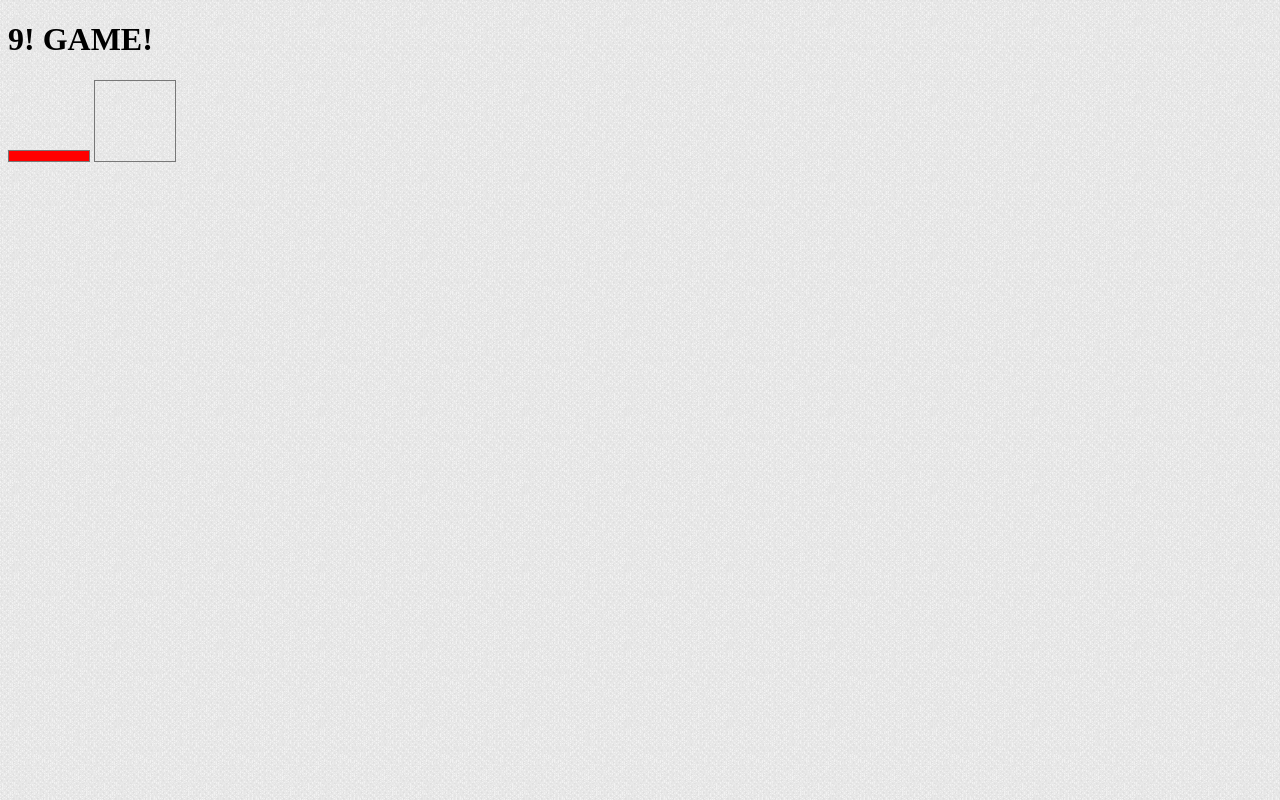
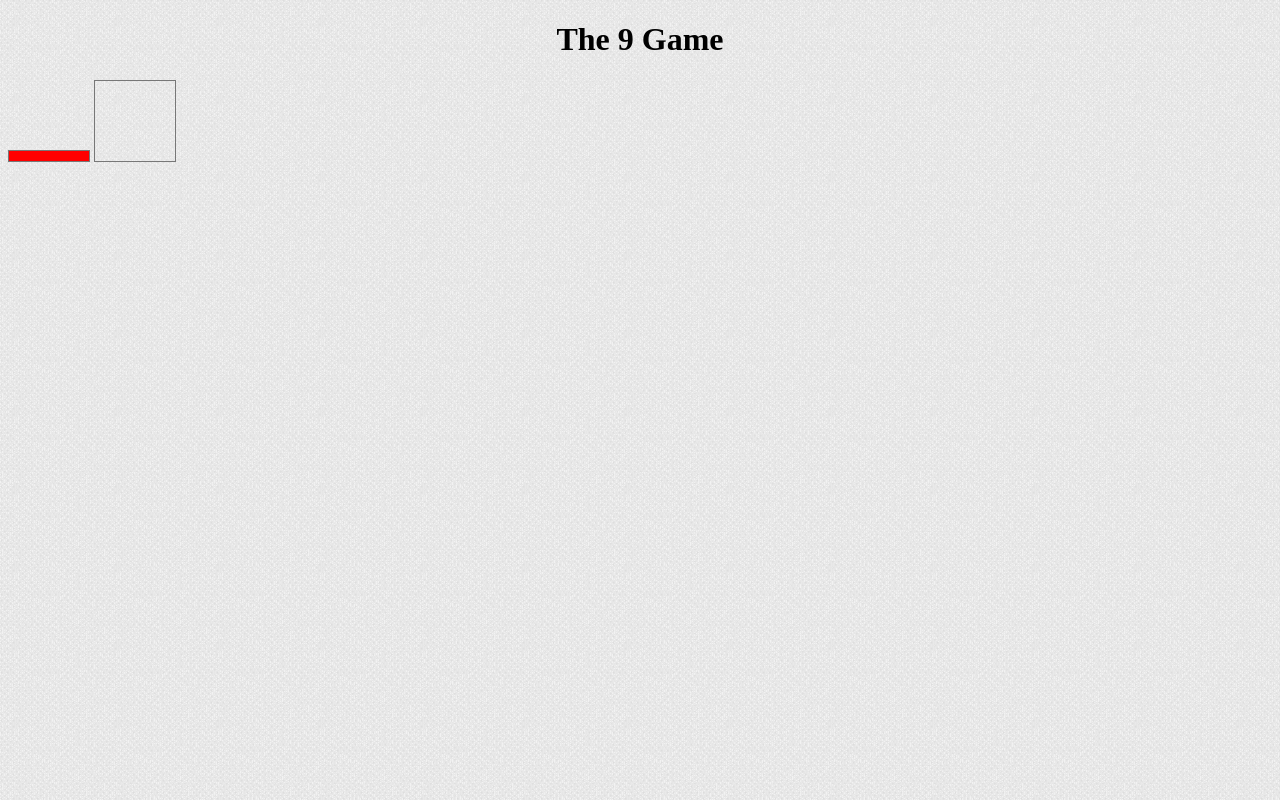
Before and after one commit to alexxyjiang/personal-site-alexxyjiang-info, a plain HTML site: page game.htm in a window 1280 px wide. Drawn offline with Linux system fonts and the light colour scheme.

Commit message:
style update
basic title style

```diff
--- a/game.htm
+++ b/game.htm
@@ -2,11 +2,11 @@
 <html>
 <head>
 <meta http-equiv="Content-Type" content="text/html; charset=utf-8" />
-<title>9! GAME</title>
+<title>Game</title>
 <link rel="stylesheet" href="game_style.css">
 </head>
 <body>
-<h1>9! GAME!</h1>
+<h1 id="gamename" class="title">The 9 Game</h1>
 <canvas id="dashboard" height="10%" width="80%" style="border:1px solid #777777">
 Your browser does not support the HTML5 canvas tag.
 </canvas>
--- a/game_style.css
+++ b/game_style.css
@@ -1,4 +1,8 @@
 body{
     background-image:   url(./bg-pattern.png);
-    background-repeat:  repeat
+    background-repeat:  repeat;
 }
+h1.title{
+    width:      100%;
+    text-align: center;
+}
```
